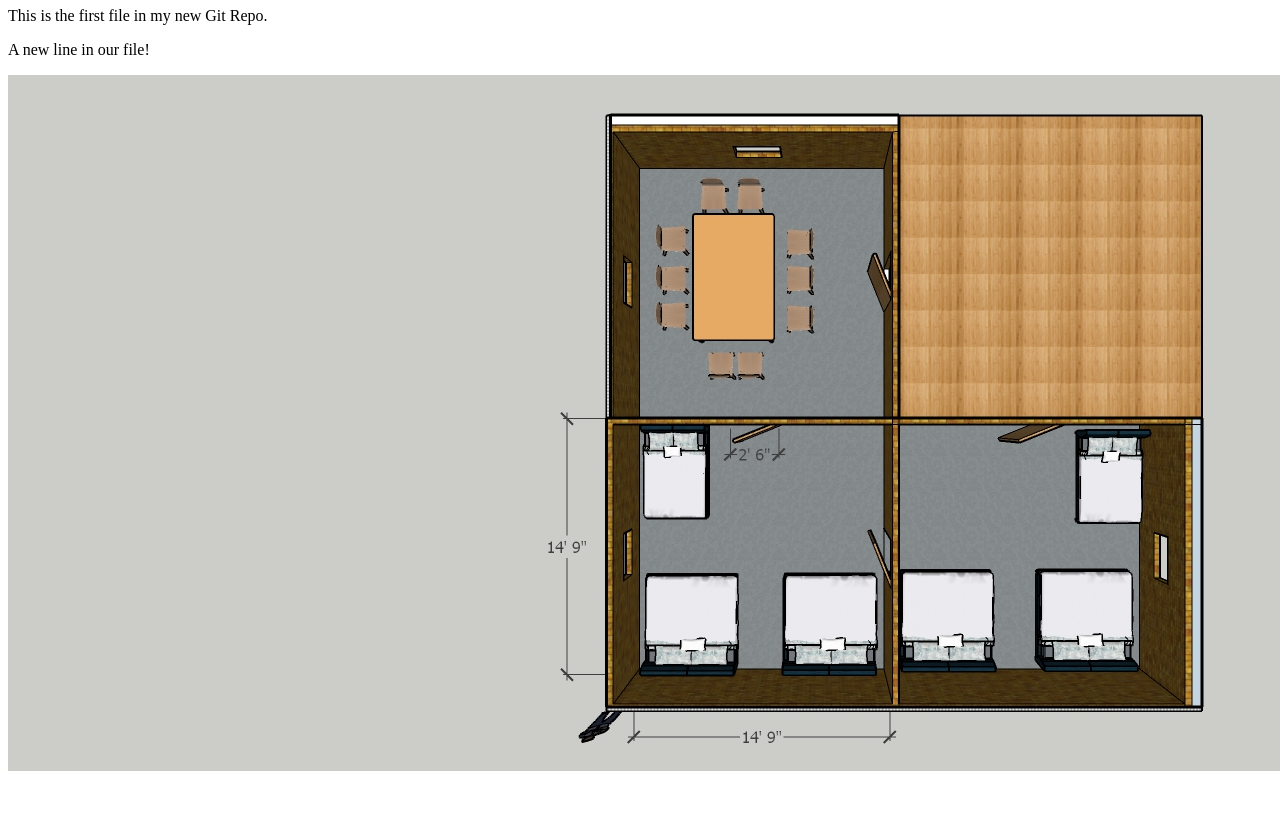
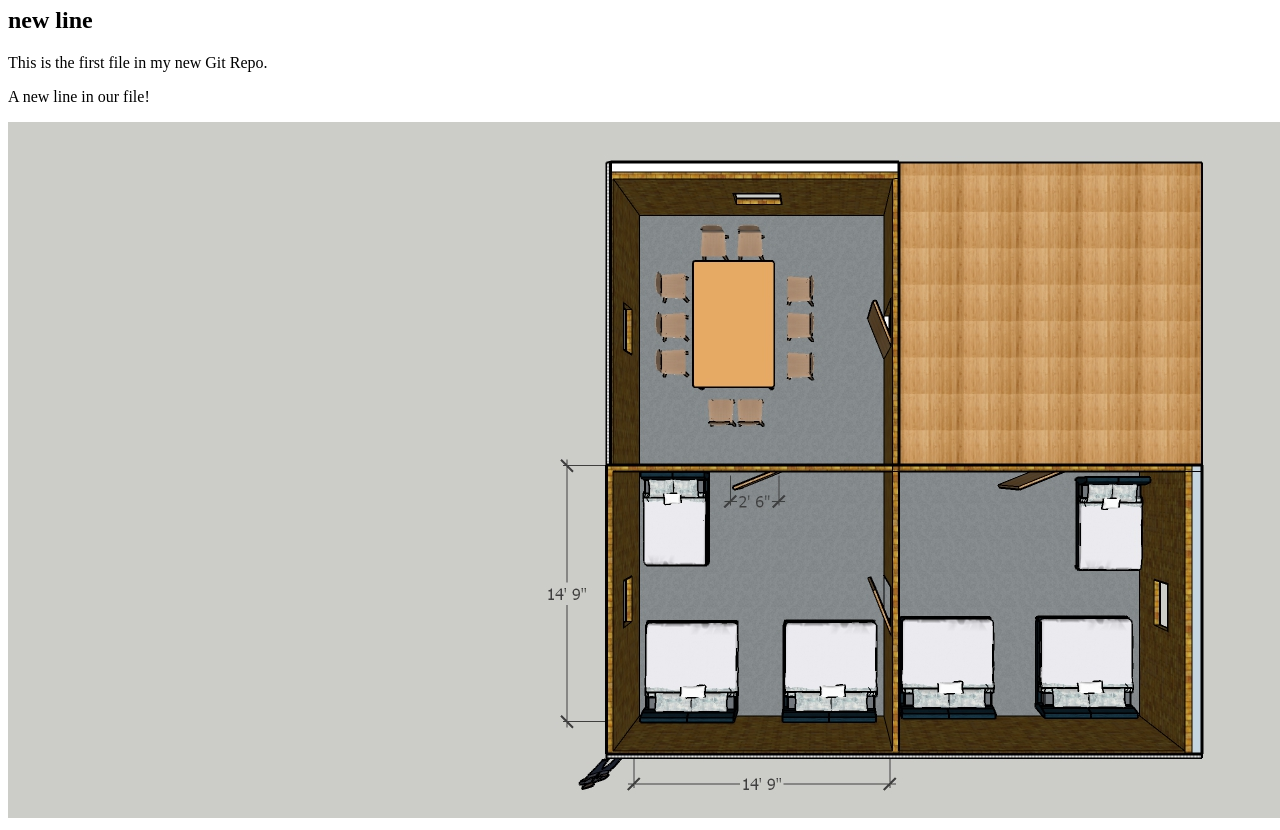
Before and after one commit to ajay-bhagava/first-real-repository, a plain HTML site: page index.html in a window 1280 px wide. Shown: the part 73-903 px from the top of the page. Before the commit the page ends 856 px from the top, so only its background shows below. Drawn offline with Linux system fonts and the light colour scheme.

Commit message:
added new header

```diff
--- a/index.html
+++ b/index.html
@@ -8,6 +8,7 @@
 </head>
 <body>
      <h1>Hello world!</h1>
+     <h2>new line</h2>
 	<p>This is the first file in my new Git Repo.</p>
 	<p>A new line in our file!</p>
 	<div><img src="Top View.jpg"></div>
```
